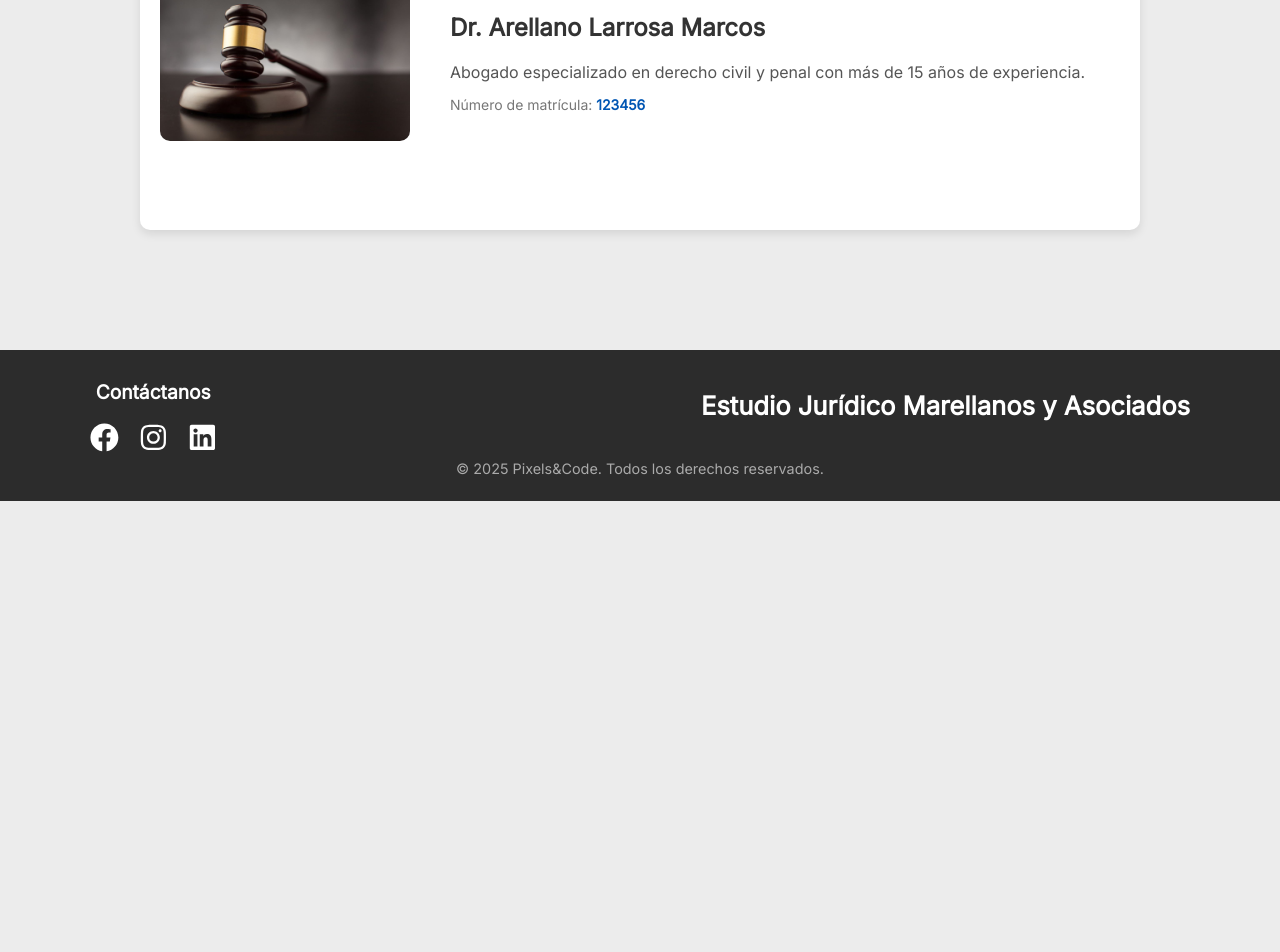
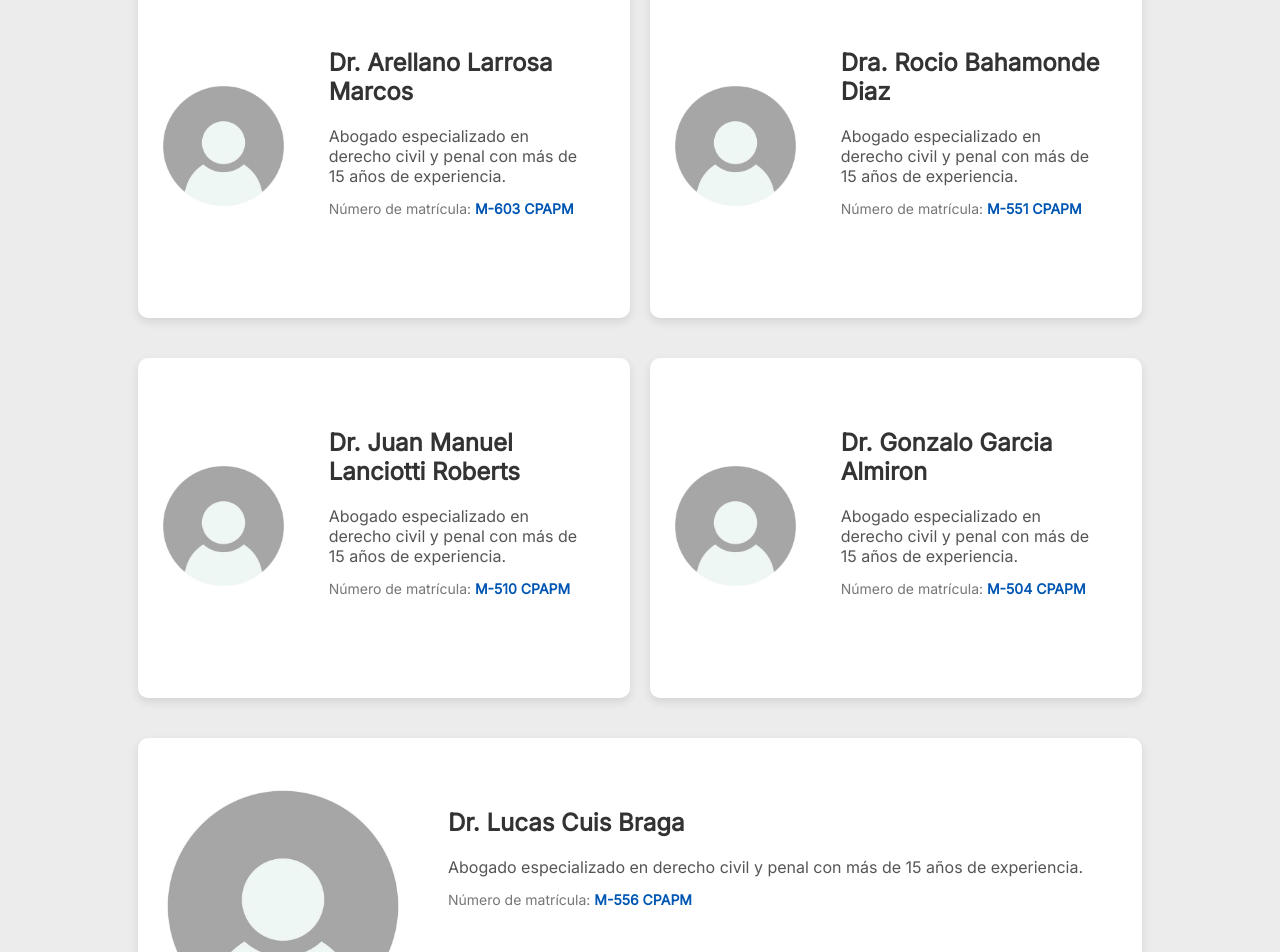
Before and after one commit to enzo1antilipi/StudyMarellano, a Next.js app: page / in a window 1280 px wide. Shown: the part 1680-2632 px from the top of the page. Before the commit the page ends 2181 px from the top, so only its background shows below. Built offline with nearby package versions, Linux system fonts and the light colour scheme.

Commit message:
agregue varias tarjetas nuevas

```diff
--- a/src/app/globals.css
+++ b/src/app/globals.css
@@ -356,22 +356,33 @@ border-radius: 5px;
   display: flex;
   justify-content: center;
   align-items: center;
-  padding: 40px;
-  background:#ececec;
-  min-height: 400px
+  padding: 0px;
+  background: none ;
+  min-height: 400px;
+  width: 80%;
+  margin: auto;
+  flex-direction: column;
+  margin-top: 10%;
 }
 
 .containerImgAbout {
   display: flex;
   flex-direction: row;
   align-items: center;
+  justify-content: center;
   justify-content: space-between;
-  width: 80%;
+  width: 100%;
   background: white;
   padding: 20px;
   border-radius: 10px;
   box-shadow: 0 4px 10px rgba(0, 0, 0, 0.1);
   min-height: 300px;
+  margin: 10px;
+}
+.row1{
+  width: 100%;
+  display: flex;
+  margin-top: 20px;
 }
 
 .photoContainer {
@@ -425,20 +436,34 @@ border-radius: 5px;
     flex-direction: column;
     align-items: center;
     text-align: center;
-    width: 100%;
+    width: 80%;
+    height: 100px;
   }
 
   .containerDescriptionAbout {
     padding: 20px ;
     width: 80%;
+    height: 30px;
 
   }
    .sectionAboutAbogado{
     display: flex;
     width: 80%;
     margin: auto;
-    height: 150px;
+    height: auto;
     margin-top: 65%;
     box-shadow: #171717;
   }
+  .row1{
+    flex-direction: column;
+  }
+  .photoContainer{
+    height: 30px;
+  }
+  .photo{
+    height: 100px;
+  }
+  .abogadoDescripcion{
+    display: none;
+  }
 }
--- a/src/app/page.js
+++ b/src/app/page.js
@@ -206,10 +206,11 @@ export default function Home() {
 
         </section> */}
         <section className="sectionAboutAbogado">
+          <div className="row1">
             <div className="containerImgAbout">
               {/* Imagen del abogado */}
               <div className="photoContainer">
-                <img src="/ley2.jpg" alt="Dr. Arellano Larrosa Marcos" className="photo"/>
+                <img src="/usuario2.jpg" alt="Dr. Arellano Larrosa Marcos" className="photo"/>
               </div>
 
               {/* Descripción */}
@@ -219,10 +220,91 @@ export default function Home() {
                   Abogado especializado en derecho civil y penal con más de 15 años de experiencia.
                 </p>
                 <p className="matricula">
-                  Número de matrícula: <a href="https://colegioabogados.com" target="_blank" className="matriculaLink">123456</a>
+                  Número de matrícula: <a href="https://colegioabogados.com" target="_blank" className="matriculaLink">M-603 CPAPM</a>
                 </p>
               </div>
+
+
             </div>
+            <div className="containerImgAbout">
+              {/* Imagen del abogado */}
+              <div className="photoContainer">
+                <img src="/usuario2.jpg" alt="Dr. Arellano Larrosa Marcos" className="photo"/>
+              </div>
+
+              {/* Descripción */}
+              <div className="containerDescriptionAbout">
+                <h1 className="abogadoNombre">Dra. Rocio Bahamonde Diaz </h1>
+                <p className="abogadoDescripcion">
+                  Abogado especializado en derecho civil y penal con más de 15 años de experiencia.
+                </p>
+                <p className="matricula">
+                  Número de matrícula: <a href="https://colegioabogados.com" target="_blank" className="matriculaLink"> M-551 CPAPM</a>
+                </p>
+              </div>
+
+
+            </div>
+             </div>
+              <div className="row1">
+            <div className="containerImgAbout">
+              {/* Imagen del abogado */}
+              <div className="photoContainer">
+                <img src="/usuario2.jpg" alt="Dr. Arellano Larrosa Marcos" className="photo"/>
+              </div>
+
+              {/* Descripción */}
+              <div className="containerDescriptionAbout">
+                <h1 className="abogadoNombre">Dr. Juan Manuel Lanciotti Roberts</h1>
+                <p className="abogadoDescripcion">
+                  Abogado especializado en derecho civil y penal con más de 15 años de experiencia.
+                </p>
+                <p className="matricula">
+                  Número de matrícula: <a href="https://colegioabogados.com" target="_blank" className="matriculaLink"> M-510 CPAPM</a>
+                </p>
+              </div>
+
+
+            </div>
+            <div className="containerImgAbout">
+              {/* Imagen del abogado */}
+              <div className="photoContainer">
+                <img src="/usuario2.jpg" alt="Dr. Arellano Larrosa Marcos" className="photo"/>
+              </div>
+
+              {/* Descripción */}
+              <div className="containerDescriptionAbout">
+                <h1 className="abogadoNombre">Dr. Gonzalo Garcia Almiron</h1>
+                <p className="abogadoDescripcion">
+                  Abogado especializado en derecho civil y penal con más de 15 años de experiencia.
+                </p>
+                <p className="matricula">
+                  Número de matrícula: <a href="https://colegioabogados.com" target="_blank" className="matriculaLink">M-504 CPAPM</a>
+                </p>
+              </div>
+
+            </div>
+             </div>
+              <div className="row1">
+              <div className="containerImgAbout">
+              {/* Imagen del abogado */}
+              <div className="photoContainer">
+                <img src="/usuario2.jpg" alt="Dr. Arellano Larrosa Marcos" className="photo"/>
+              </div>
+
+              {/* Descripción */}
+              <div className="containerDescriptionAbout">
+                <h1 className="abogadoNombre">Dr. Lucas Cuis Braga</h1>
+                <p className="abogadoDescripcion">
+                  Abogado especializado en derecho civil y penal con más de 15 años de experiencia.
+                </p>
+                <p className="matricula">
+                  Número de matrícula: <a href="https://colegioabogados.com" target="_blank" className="matriculaLink">M-556 CPAPM</a>
+                </p>
+              </div>
+
+            </div>
+              </div>
           </section>
 
       </main>
--- a/src/app/practice/page.js
+++ b/src/app/practice/page.js
@@ -1,3 +1,4 @@
+'use client'
 import styles from "../styles/Practice.module.css"
 import Image from "next/image"
 
@@ -132,6 +133,9 @@ Nos enfocamos en mediar y resolver conflictos de manera eficiente, evitando liti
                     </a>
         </div>
         </div>
+        <div className={styles.container_btt_mobile}>
+                    <button onClick={()=> window.open("https://wa.me/+5492804969326","_blank")} className={styles.button_mobile}><svg xmlns="http://www.w3.org/2000/svg" width="30" height="30" className={styles.icons_whatsapp} viewBox="0 0 24 24"><g fill="none" fillRule="evenodd"><path d="m12.593 23.258l-.011.002l-.071.035l-.02.004l-.014-.004l-.071-.035q-.016-.005-.024.005l-.004.01l-.017.428l.005.02l.01.013l.104.074l.015.004l.012-.004l.104-.074l.012-.016l.004-.017l-.017-.427q-.004-.016-.017-.018m.265-.113l-.013.002l-.185.093l-.01.01l-.003.011l.018.43l.005.012l.008.007l.201.093q.019.005.029-.008l.004-.014l-.034-.614q-.005-.018-.02-.022m-.715.002a.02.02 0 0 0-.027.006l-.006.014l-.034.614q.001.018.017.024l.015-.002l.201-.093l.01-.008l.004-.011l.017-.43l-.003-.012l-.01-.01z"/><path fill="currentColor" d="M12 2C6.477 2 2 6.477 2 12c0 1.89.525 3.66 1.438 5.168L2.546 20.2A1.01 1.01 0 0 0 3.8 21.454l3.032-.892A9.96 9.96 0 0 0 12 22c5.523 0 10-4.477 10-10S17.523 2 12 2M9.738 14.263c2.023 2.022 3.954 2.289 4.636 2.314c1.037.038 2.047-.754 2.44-1.673a.7.7 0 0 0-.088-.703c-.548-.7-1.289-1.203-2.013-1.703a.71.71 0 0 0-.973.158l-.6.915a.23.23 0 0 1-.305.076c-.407-.233-1-.629-1.426-1.055s-.798-.992-1.007-1.373a.23.23 0 0 1 .067-.291l.924-.686a.71.71 0 0 0 .12-.94c-.448-.656-.97-1.49-1.727-2.043a.7.7 0 0 0-.684-.075c-.92.394-1.716 1.404-1.678 2.443c.025.682.292 2.613 2.314 4.636"/></g></svg>Comunicate </button>
+                </div>
     </section>
     )
 }
```
Also changed, not shown: src/app/styles/Practice.module.css (+28 -0 lines).
